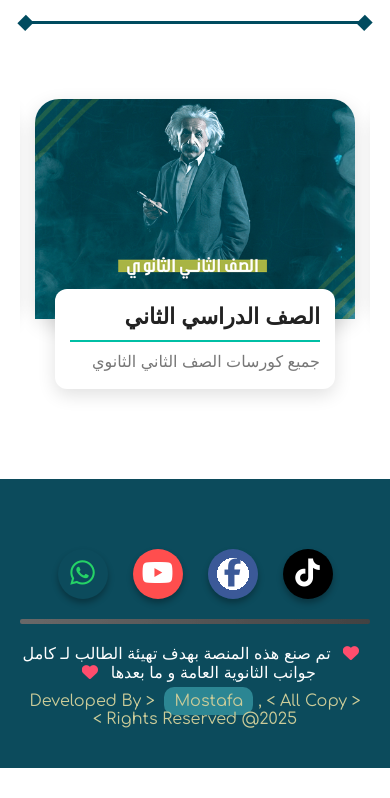
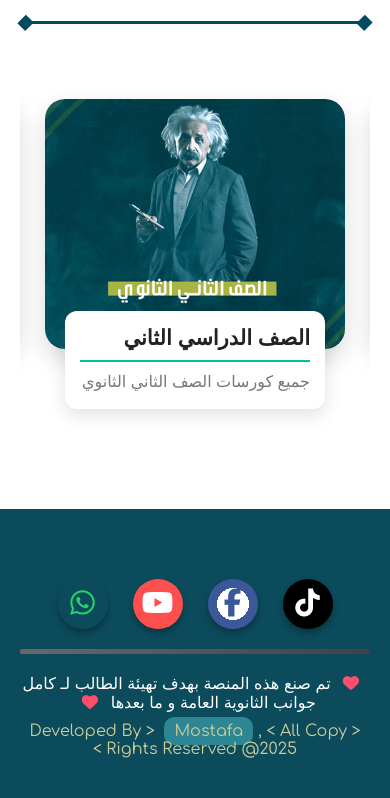
Before and after one commit to Mo3tef/prject, a plain HTML site: page projects/platform/example.html in a window 390 px wide. Shown: the part 2340-3138 px from the top of the page. Before the commit the page ends 3108 px from the top, so only its background shows below. Drawn offline with Linux system fonts and the light colour scheme; grey boxes are pictures that could not be loaded; a web font is replaced by a local one.

Commit message:
Update example.html

```diff
--- a/projects/platform/example.html
+++ b/projects/platform/example.html
@@ -551,50 +551,97 @@
         transition: transform 0.5s;
       }
       @media (max-width: 768px) {
-.card-container {
+              .card-container {
+    display: grid;
+    grid-auto-flow: column; /* صف أفقي دائم */
+    grid-auto-columns: minmax(300px, 1fr); /* حد أدنى 300px مع تمدد إذا توفر المساحة */
+    gap: 25px;
+    padding: 30px;
+    overflow-x: auto;
+}
+
+.course-card {
+    width: 100%; /* سيشغل المساحة المحددة في grid */
+    min-width: 0; /* يسمح بالضغط عند الحاجة */
+}
+/* .card-container {
     display: flex;
-    flex-wrap: nowrap; /* يمنع الانتقال لسطر جديد */
+    flex-wrap: nowrap;
     gap: 20px;
-    padding: 30px; /* زيادة الحشو حول الكروت */
-    overflow-x: auto; /* يسمح بالتمرير الأفقي إذا لزم الأمر */
+    padding: 30px;
+    overflow-x: auto;
     scrollbar-width: thin;
     -webkit-overflow-scrolling: touch;
     width: 100%;
 }
 
 .course-card {
-    width: 320px; /* زيادة عرض الكارت */
-    min-width: 320px; /* منع التقلص */
-    border-radius: 24px; /* زوايا أكثر استدارة */
-    box-shadow: 0 8px 20px rgba(0, 0, 0, 0.15); /* ظل أعمق */
+    width: 320px;
+    min-width: 320px;
+    border-radius: 24px;
+    box-shadow: 0 8px 20px rgba(0, 0, 0, 0.15);
     transition: transform 0.3s ease, box-shadow 0.3s ease;
     flex-shrink: 0;
     margin: 0;
 }
 
 .course-card:hover {
-    transform: scale(1.03); /* تأثير تكبير عند التحويم */
+    transform: scale(1.03);
     box-shadow: 0 12px 25px rgba(0, 0, 0, 0.2);
 }
 
 .course-card img {
-    min-height: 220px; /* زيادة ارتفاع الصورة */
+    min-height: 220px;
     border-radius: 24px 24px 0 0;
 }
 
 .floating-box {
-    min-height: 100px; /* زيادة ارتفاع الصندوق العائم */
+    min-height: 100px;
     padding: 15px;
-    bottom: -70px; /* تعديل موقعه ليتناسب مع الحجم الجديد */
+    bottom: -70px;
 }
 
 .floating-box h3 {
-    font-size: 22px; /* زيادة حجم النص */
+    font-size: 22px;
 }
 
 .floating-box span {
     font-size: 16px;
+} */
+/* ------------------------------------------------------------------------------- */
+        @media (min-width: 1200px) {
+    .card-container {
+        justify-content: center;
+        flex-wrap: wrap;
+        overflow-x: visible;
+    }
+    .course-card {
+        width: calc(25% - 20px); /* 4 كروت في الصف */
+        min-width: auto;
+    }
 }
+/* ------------------------------------------------------------------------------- */
+        .card-container {
+    display: grid;
+    grid-auto-flow: column; /* صف أفقي دائم */
+    grid-auto-columns: minmax(300px, 1fr); /* حد أدنى 300px مع تمدد إذا توفر المساحة */
+    gap: 25px;
+    padding: 30px;
+    overflow-x: auto;
+}
+
+.course-card {
+    width: 100%; /* سيشغل المساحة المحددة في grid */
+    min-width: 0; /* يسمح بالضغط عند الحاجة */
+}
+/* ------------------------------------------------------------------------------- */
+
+
+
+
+
+
+
 
       /* Mobile devices */
       @media (max-width: 767px) {
```
